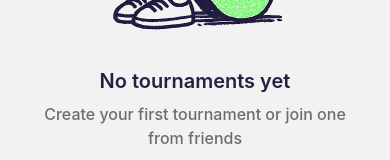
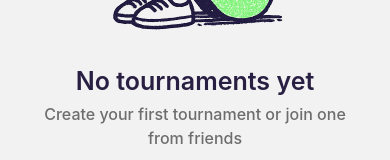
Before and after one commit to Magedxmorsy/smash-app, a React Native app: screen / in a window 390 px wide. Shown: the part 379-539 px from the top of the page. Built offline with nearby package versions, Linux system fonts and the light colour scheme.

Commit message:
Add complete empty state with header and tabs

```diff
--- a/src/components/ui/EmptyState.jsx
+++ b/src/components/ui/EmptyState.jsx
@@ -58,7 +58,7 @@ const styles = StyleSheet.create({
     height: '100%',
   },
   headline: {
-    fontSize: Typography.headline100,
+    fontSize: Typography.headline200,
     fontWeight: Typography.semibold,
     color: Colors.primary300,
     textAlign: 'center',
```
